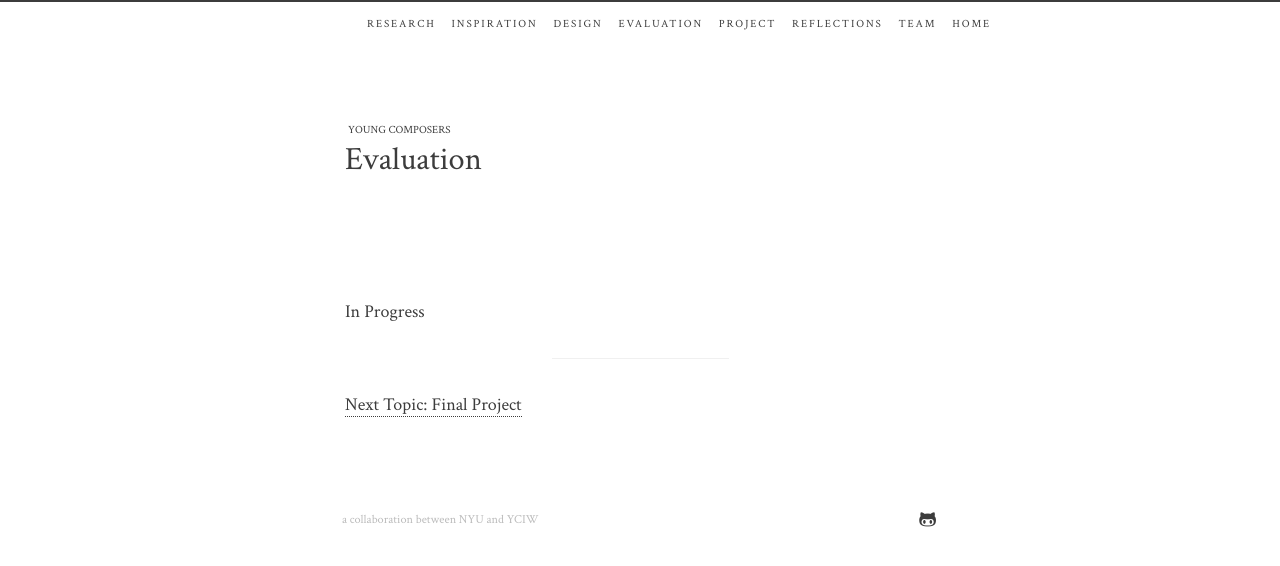
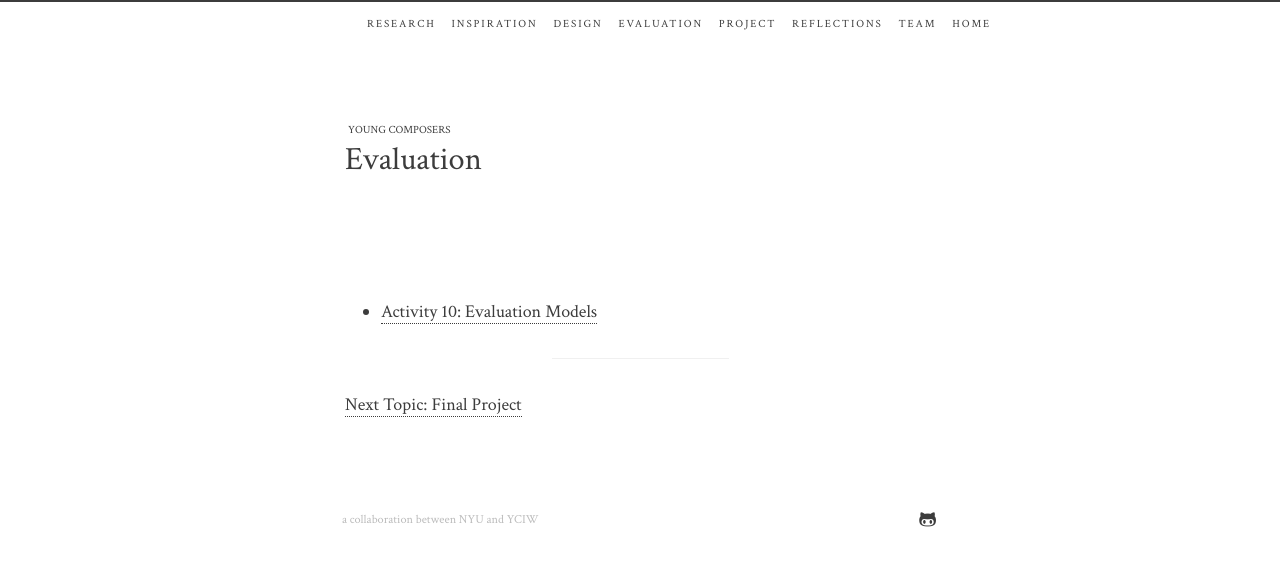
Before and after one commit to Huriphoonado/young-composers, a Jekyll site: the page built from evaluation.md, in a window 1280 px wide. Shown: the top 566 px of the page. Built offline with Jekyll 4.4.1, drawn with Linux system fonts in a browser that asks for light colours.

Commit message:
Added Activity 10

```diff
--- a/evaluation.md
+++ b/evaluation.md
@@ -6,7 +6,7 @@ navlevel: header
 navtitle: evaluation
 position: 4
 ---
-In Progress
+* [Activity 10: Evaluation Models](https://docs.google.com/document/d/1xLu7yASCpnvv5ix4AVkAJ6cJxdgaBP2FTqIwv8gdXRI/edit?usp=sharing){:target="_blank"}
 
 ***
 [Next Topic: Final Project](./project)
```
